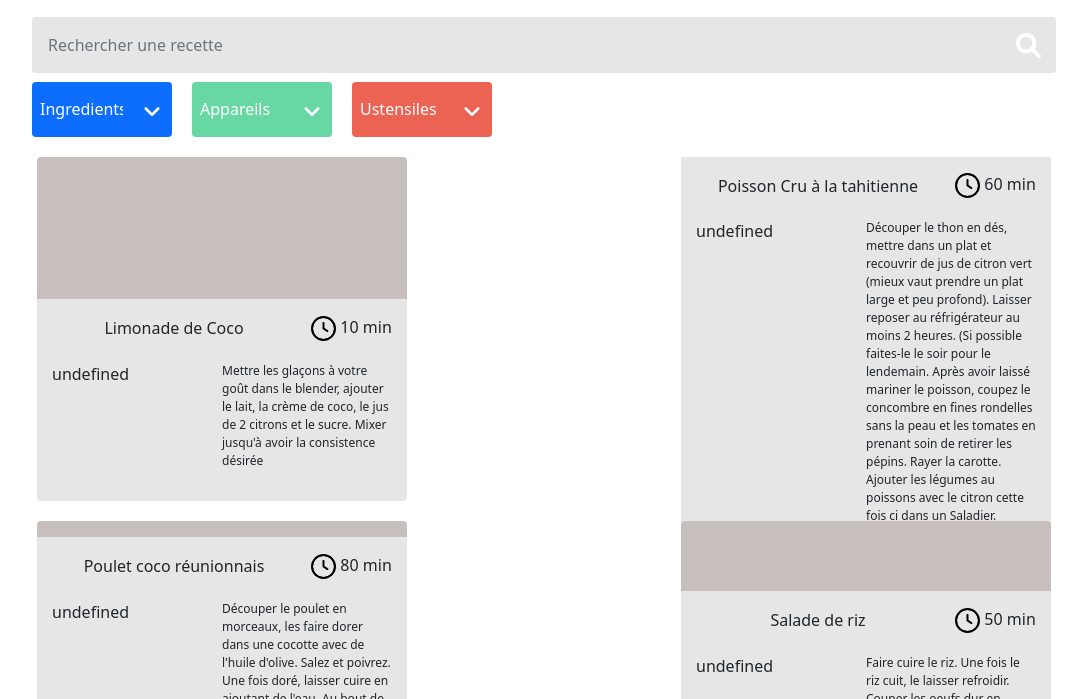
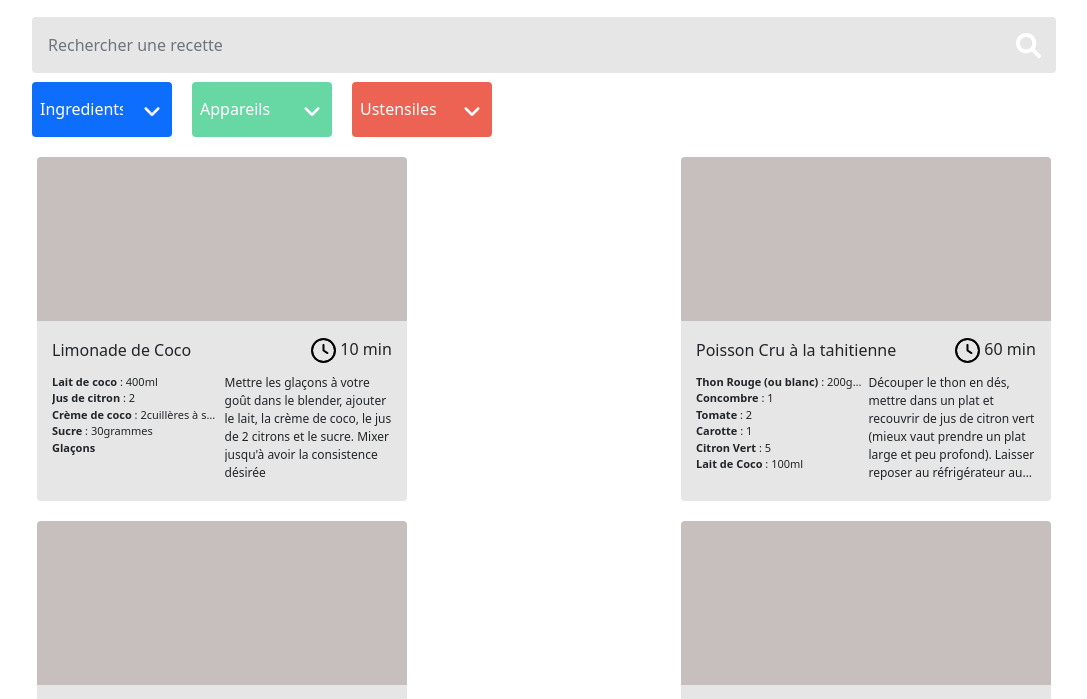
Before and after one commit to MarieRodiet/Les-Petits-Plats, a website with bundled scripts: page index.html in a window 1280 px wide. Shown: the part 79-778 px from the top of the page, without its empty margins (96-1183 px from the left). Built offline with nearby package versions, Linux system fonts and the light colour scheme.

Commit message:
recipe cards successfully rendering

```diff
--- a/data/recipes.json
+++ b/data/recipes.json
@@ -21,7 +21,7 @@
             },
             {
                 "ingredient": "Sucre",
-                "quantite": 30,
+                "quantity": 30,
                 "unit": "grammes"
             },
             {
@@ -53,7 +53,7 @@
             },
             {
                 "ingredient": "Carotte",
-                "quantite": 1
+                "quantity": 1
             },
             {
                 "ingredient": "Citron Vert",
--- a/package.json
+++ b/package.json
@@ -20,6 +20,7 @@
     "eslint": "^8.8.0"
   },
   "dependencies": {
-    "bootstrap": "^5.1.3"
+    "bootstrap": "^5.1.3",
+    "normalize.css": "^8.0.1"
   }
 }
--- a/scripts/Templates/RecipeTemplate.js
+++ b/scripts/Templates/RecipeTemplate.js
@@ -9,11 +9,10 @@ export default class RecipeTemplate {
         this._appliance = recipe.appliance;
         this._ustensils = recipe.ustensils;
         this.$recipeContainer = document.querySelector("#recipes-container");
-
+        this.$list = this.$recipeContainer.querySelector(".recipe-content .recipe .list-ingredients ul");
     }
 
     renderRecipe() {
-        console.log(this._ingredients);
         const cardContainer = document.createElement("div");
         cardContainer.className = "recipe-box";
         const card = `
@@ -33,33 +32,46 @@ export default class RecipeTemplate {
                     <div class="recipe">
                         <div class="list-ingredients">
                             <ul class="list">
-                            ${this._ingredients.forEach((element) => {
-            const item = ` <li class="item">
-                                <span class="name fw-bold">${element.ingredient}</span>
-                                :
-                                <span class="quantity">${element.quantity}${element.unit}</span>
-                            </li>`
-            this.$recipeContainer.getElementsByTagName("ul").innerHTML = item;
-        })}
+
+                            ${this.makeList()}
+
                             </ul>
                         </div>
                         <p class="instructions">${this._description}</p>
                     </div>
                 </div>
-
 `;
+        console.log(this.makeList());
         cardContainer.innerHTML = card;
         return cardContainer;
 
     }
 
-    makeList(element) {
-        const listItem = `
+    makeList() {
+        let list = "";
+        this._ingredients.forEach(element => {
+            const item = this.generateListItem(element);
+            list += item;
+        });
+        return list;
+    }
+
+    generateListItem(element) {
+        return (element.unit) ? `
         <li class="item">
             <span class="name fw-bold">${element.ingredient}</span>
             :
             <span class="quantity">${element.quantity}${element.unit}</span>
+        </li>`
+            : (element.quantity) ? `
+        <li class="item">
+            <span class="name fw-bold">${element.ingredient}</span>
+            :
+            <span class="quantity">${element.quantity}</span>
+        </li>`
+                : `
+        <li class="item">
+            <span class="name fw-bold">${element.ingredient}</span>
         </li>`;
-        return listItem;
     }
 }
--- a/scripts/page/index.js
+++ b/scripts/page/index.js
@@ -32,6 +32,7 @@ class App {
         this.allData.forEach(element => {
             const Template = new RecipeTemplate(element);
             this.$recipeContainer.appendChild(Template.renderRecipe());
+
         });
     }
 
@@ -47,7 +48,7 @@ class App {
     }
 
     retrieveIngredients() {
-        let result = this.allData.map((element) => element["ingredients"][0]["ingredient"]);
+        let result = this.allData.map((element) => element["ingredients"][2]["ingredient"]);
         return result;
     }
 }
--- a/styles/index.css
+++ b/styles/index.css
@@ -121,7 +121,7 @@ input:focus {
 .recipe-box {
   width: 100%;
   max-width: 380px;
-  height: auto;
+  height: 364px;
   display: flex;
   flex-direction: column;
   padding: 10px 0;
@@ -135,7 +135,7 @@ input:focus {
 }
 
 .recipe-content {
-  height: auto;
+  height: 180px;
   display: flex;
   flex-direction: column;
   background-color: #e6e6e6;
@@ -144,7 +144,6 @@ input:focus {
 .recipe-content header {
   display: flex;
   align-items: center;
-  justify-content: space-between;
   width: 100%;
   margin: 0;
   padding: 0;
@@ -152,12 +151,13 @@ input:focus {
 
 .recipe-name {
   width: 70%;
+  text-align: left;
   padding: 20px 0 0 15px;
 }
 
 .time-box {
   width: 30%;
-  padding: 10px 0px 0 0;
+  padding: 10px 0 0 0;
   text-align: center;
 }
 
@@ -172,11 +172,14 @@ input:focus {
 
 .recipe {
   display: flex;
-  padding: 15px;
+  padding: 5px 15px;
 }
 
 .list-ingredients {
   width: 50%;
+  white-space: nowrap;
+  text-overflow: ellipsis;
+  overflow: hidden;
 }
 
 .list-ingredients ul {
@@ -185,12 +188,21 @@ input:focus {
 }
 
 .item {
-  font-size: 13px;
+  font-size: 11px;
+  text-overflow: ellipsis;
+  overflow: hidden;
 }
 
 .instructions {
-  width: 50%;
+  margin-left: 5px;
+  width: 170px;
+  height: 106px;
   font-size: 12px;
+  overflow: hidden;
+  text-overflow: ellipsis;
+  display: -webkit-box;
+  -webkit-box-orient: vertical;
+  -webkit-line-clamp: 6;
 }
 
 /* SMALL TABLET VERSION */
```
Also changed, not shown: 1 other file.
